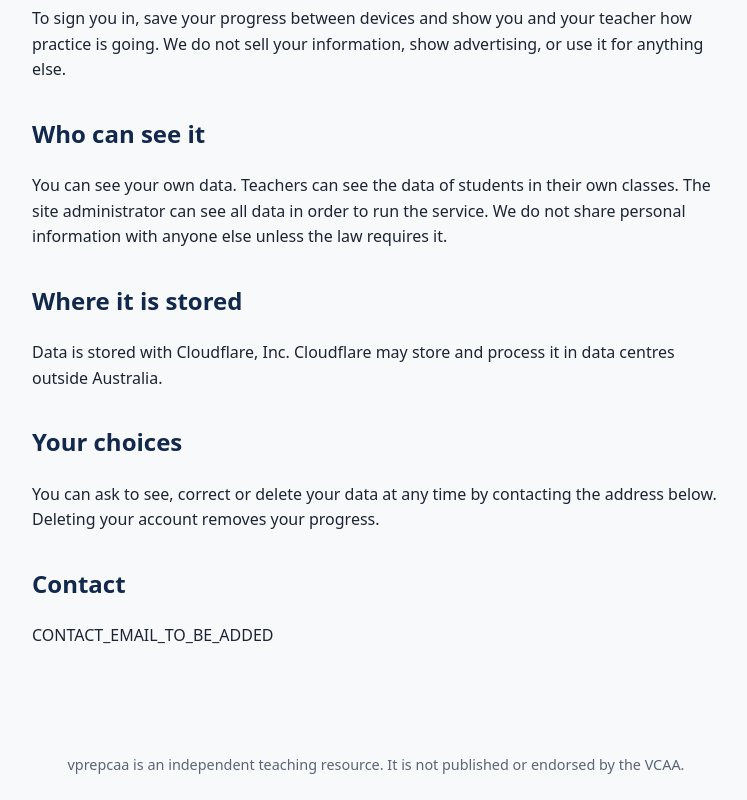
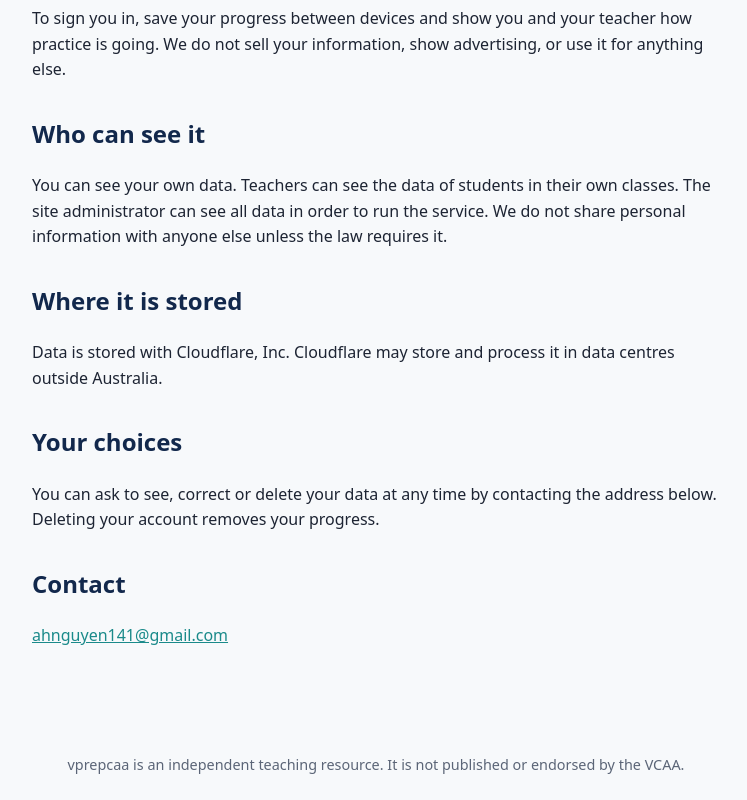
Before and after one commit to Andien99/vprepcaa, a website: page web/privacy.html in a window 1280 px wide. Shown: the part 572-1372 px from the top of the page, without its empty margins (264-1011 px from the left). Drawn offline with Linux system fonts and the light colour scheme.

Commit message:
Add privacy contact email
Co-Authored-By: Claude Sonnet 5.5 <noreply@anthropic.com>
Claude-Session: https://claude.ai/code/session_01RTRwonJL7AsdC7PevpRwhk

```diff
--- a/web/privacy.html
+++ b/web/privacy.html
@@ -29,7 +29,7 @@
   <p>You can ask to see, correct or delete your data at any time by contacting the address below. Deleting your account removes your progress.</p>
 
   <h2>Contact</h2>
-  <p>CONTACT_EMAIL_TO_BE_ADDED</p>
+  <p><a href="mailto:ahnguyen141@gmail.com">ahnguyen141@gmail.com</a></p>
 </main>
 <footer>vprepcaa is an independent teaching resource. It is not published or endorsed by the VCAA.</footer>
 </body>
```
